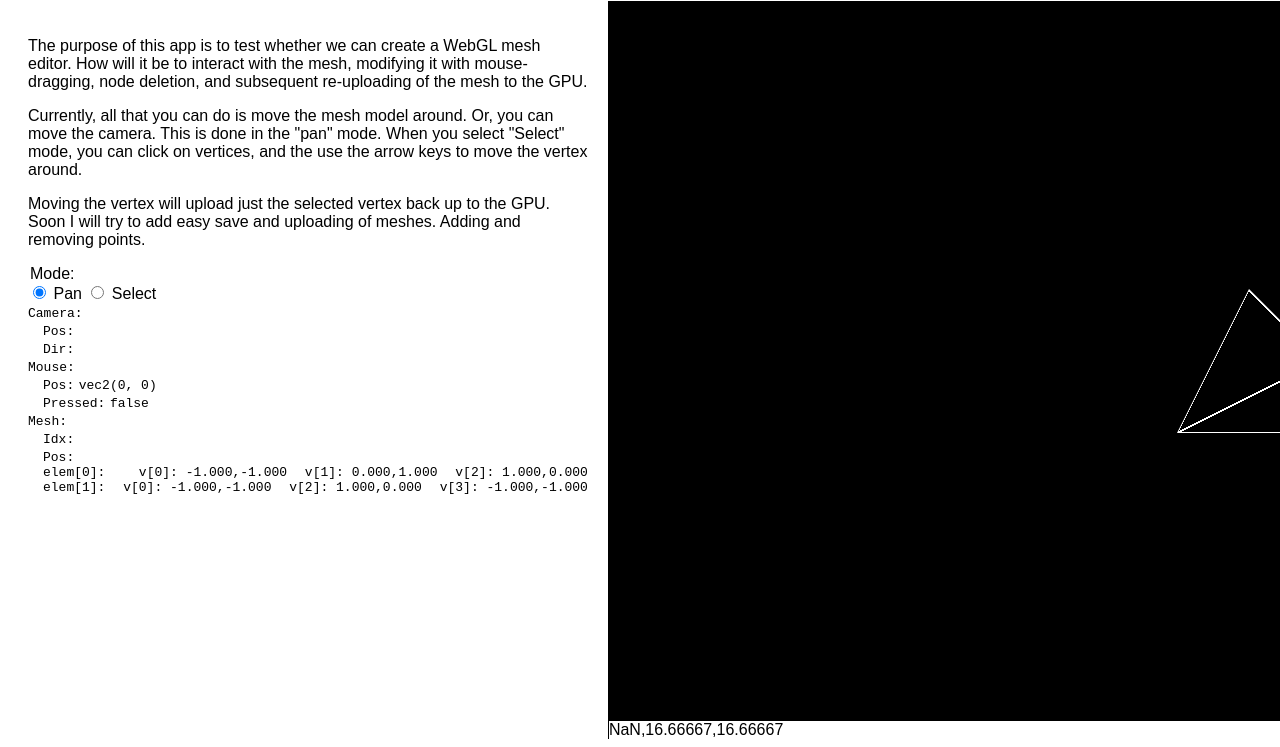
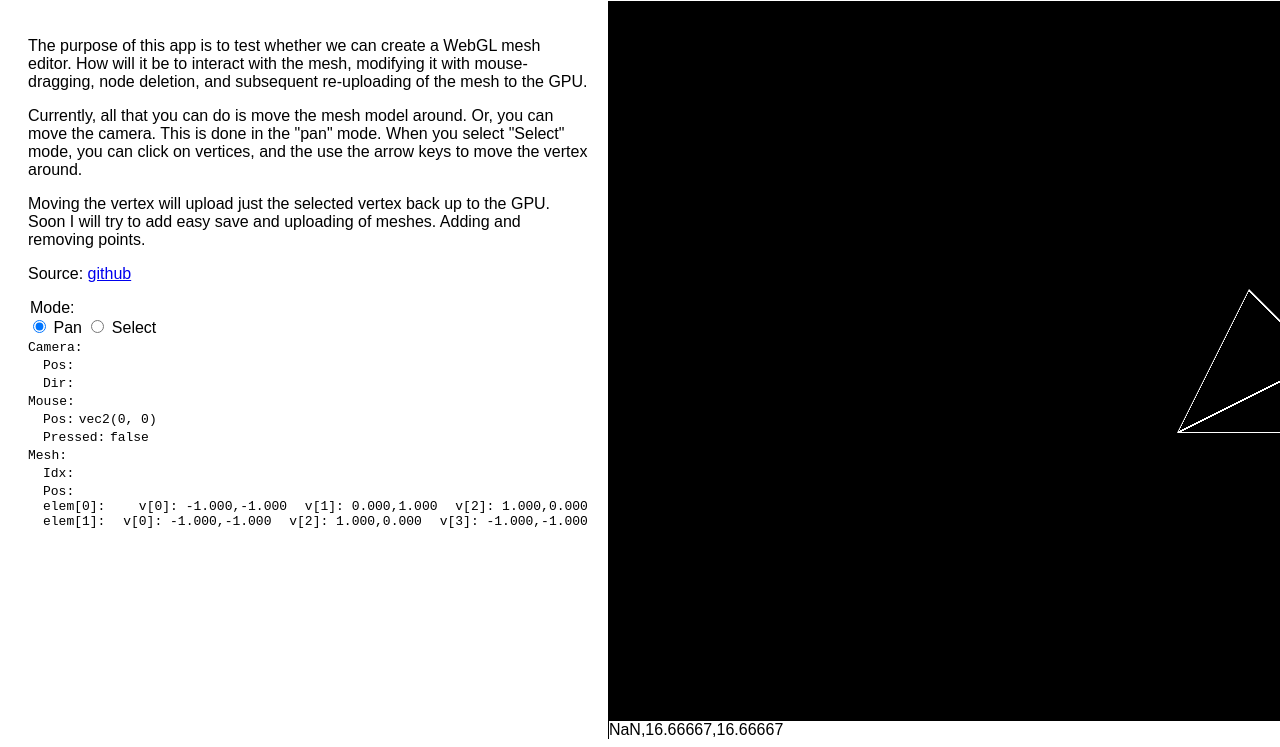
Before and after one commit to SimenLK/js-mesh-editor, a website built with Vite: page index.html in a window 1280 px wide. Shown: the part 79-826 px from the top of the page. Built offline with nearby package versions, Linux system fonts and the light colour scheme.

Commit message:
Add source

```diff
--- a/index.html
+++ b/index.html
@@ -52,6 +52,8 @@
         <p>Currently, all that you can do is move the mesh model around. Or, you can move the camera. This is done in the "pan" mode. When you select "Select" mode, you can click on vertices, and the use the arrow keys to move the vertex around.</p>
 
         <p>Moving the vertex will upload just the selected vertex back up to the GPU. Soon I will try to add easy save and uploading of meshes. Adding and removing points.</p>
+
+        <p>Source: <a href="https://github.com/SimenLK/js-mesh-editor">github</a></p>
 
         <form id="mode-form">
           <legend>Mode:</legend>
```
